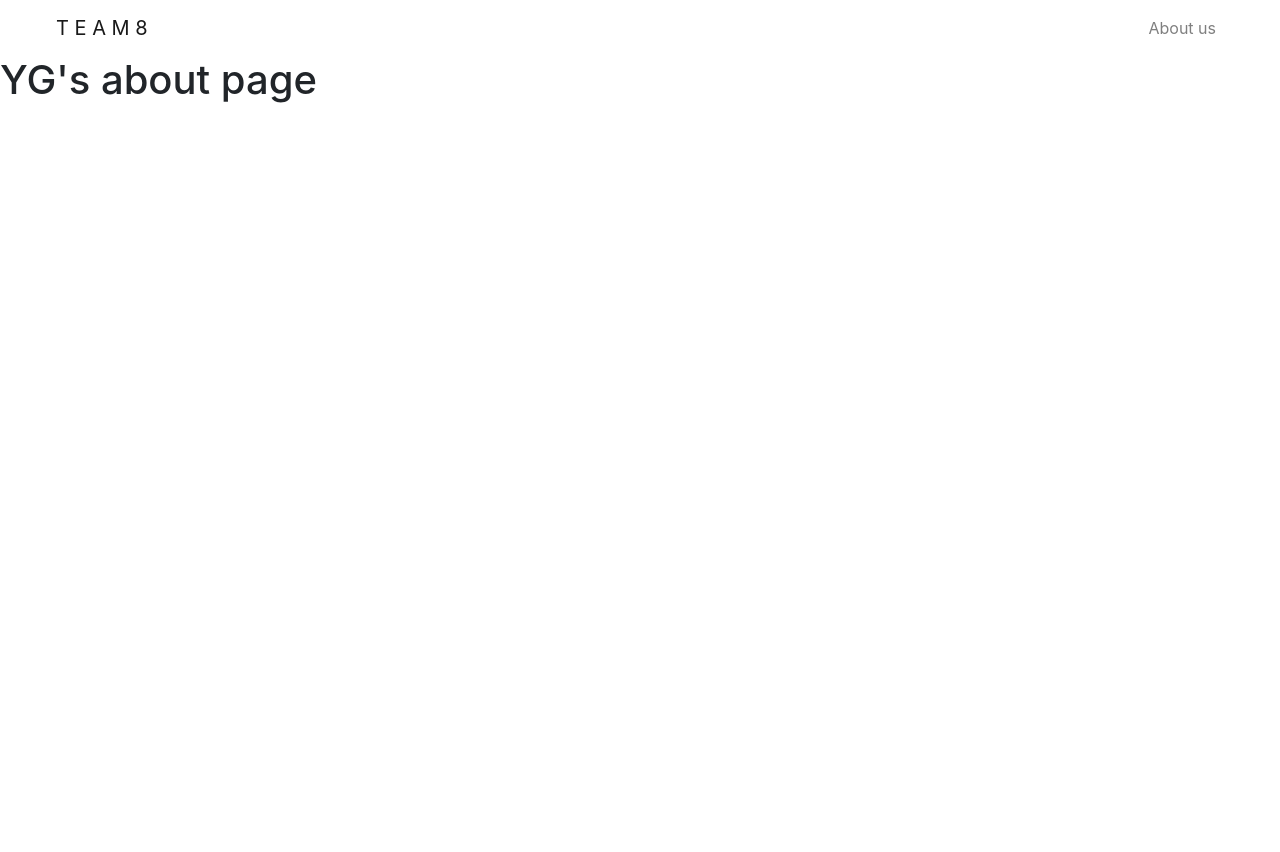
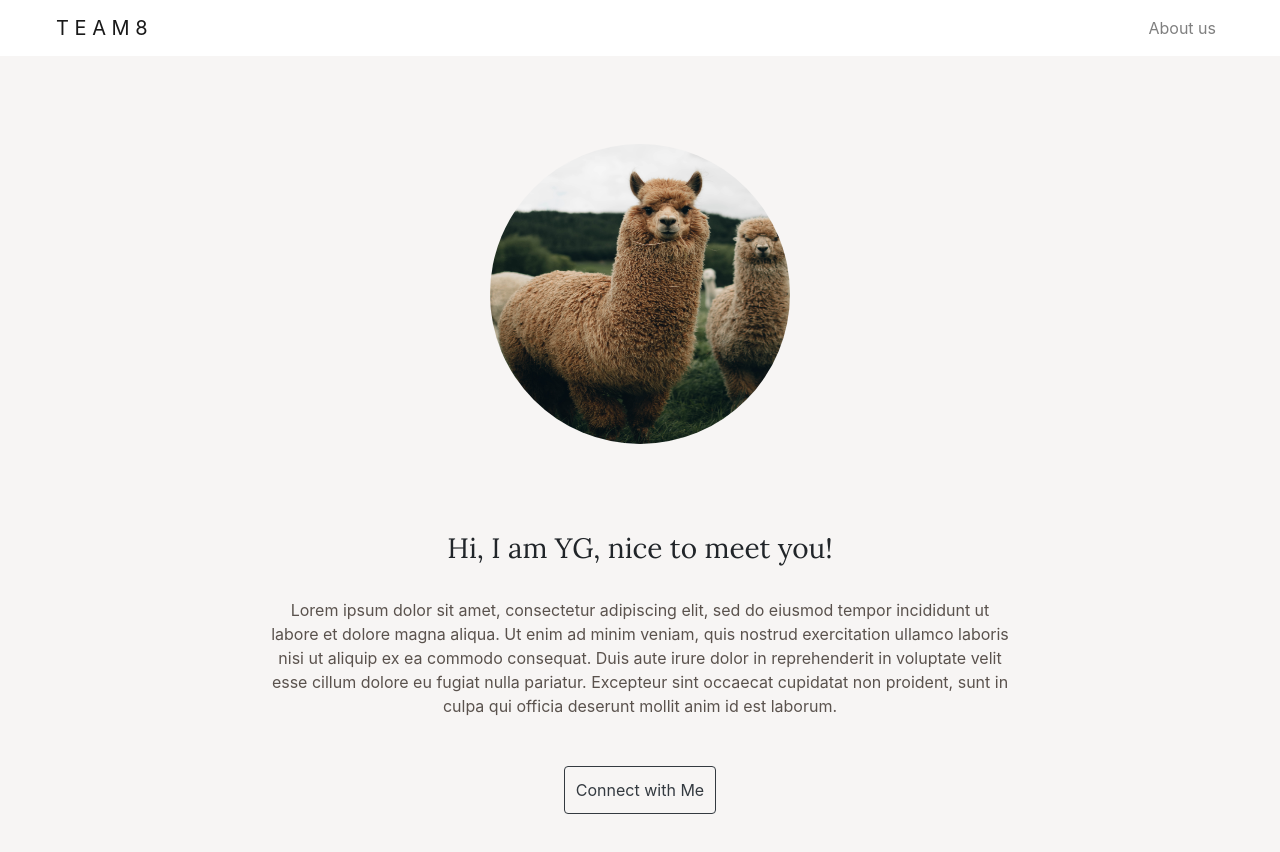
Before and after one commit to YGLEE1993/GatorGoods, a React (Create React App) app in the folder application/client/: page /yg in a window 1280 px wide. Shown: the top 852 px of the page. Before the commit the page ends 800 px from the top, so only its background shows below. Built offline with nearby package versions, Linux system fonts and the light colour scheme.

Commit message:
created YG about page and successfully got mysql data from server to client

```diff
--- a/application/client/package.json
+++ b/application/client/package.json
@@ -1,5 +1,6 @@
 {
   "name": "client",
+  "proxy": "http://127.0.0.1:3000",
   "version": "0.1.0",
   "private": true,
   "repository": {
@@ -15,6 +16,7 @@
     "@testing-library/jest-dom": "^4.2.4",
     "@testing-library/react": "^9.5.0",
     "@testing-library/user-event": "^7.2.1",
+    "axios": "^0.20.0",
     "bootstrap": "^4.5.2",
     "express": "^4.17.1",
     "jquery": "^3.5.1",
--- a/application/client/src/Components/pages/About/About.js
+++ b/application/client/src/Components/pages/About/About.js
@@ -2,8 +2,25 @@ import React from "react";
 import { Jumbotron, Button, Card, Container, Row, Col } from "react-bootstrap";
 import "./About.css";
 import placeholder from "../../assets/placeholder.jpg";
+import axios from 'axios';
 
 export default function About() {
+  const allDevs = [];
+
+  React.useEffect(()=>{
+    fetchDevs();
+  }, [])
+
+  const fetchDevs = () => {
+    axios.get('/api/developer')
+    .then( (res) => {
+      for(let i = 0; i < res.data.length; i++){
+        allDevs.push(res.data[i])
+      }
+      console.log(allDevs)
+    })
+  }
+
   return (
     <div>
       <Jumbotron className="about-banner">
@@ -37,7 +54,7 @@ export default function About() {
               <Card.Img variant="top" src={placeholder} />
               <Card.Body>
               <span className="card-subtext">Backend Master</span>
-                <Card.Title>Yugyeong (YG) Lee</Card.Title>
+                <Card.Title>Yugyeong (YG) Lee </Card.Title>
                 <Card.Text>
                   Some quick example text to build on the card title and make up
                   the bulk of the card's content.
--- /dev/null
+++ b/application/client/src/Components/pages/About/Individual/YG/YG.css
@@ -0,0 +1,32 @@
+.yg {
+  background-color: #f7f5f4;
+}
+.yg h3 {
+  font-family: Lora;
+}
+.yg p {
+  color: #5a524d;
+}
+.yg-img {
+  display: block;
+  margin-left: auto;
+  margin-right: auto;
+  width: 300px;
+  height: 300px;
+}
+.yg-img-container {
+  padding: 5.5rem;
+}
+.yg-textbox {
+  display: block;
+  margin-left: auto;
+  margin-right: auto;
+  width: 70%;
+  text-align: center;
+  padding-bottom: 9rem;
+}
+.yg-btn {
+  margin-top: 2rem;
+  margin-bottom: 2rem;
+  padding: 0.7rem;
+}
--- a/application/client/src/Components/pages/About/Individual/YG/YG.js
+++ b/application/client/src/Components/pages/About/Individual/YG/YG.js
@@ -1,9 +1,38 @@
-import React from 'react'
+import React from "react";
+import { Container, Row, Col, Image, Button } from "react-bootstrap";
+import "./YG.css";
+import placeholer from "../../../../assets/placeholder.jpg";
+export default function YG() {
+  return (
+    <div className="yg">
+      <Container>
+        <Row className="yg-img-container">
+          <Image className="yg-img" src={placeholer} roundedCircle />
+        </Row>
 
-export default function YG() {
-    return (
-        <div>
-            <h1>YG's about page</h1>
-        </div>
-    )
+        <Row className="yg-textbox">
+          <Col>
+            <h3>Hi, I am YG, nice to meet you!</h3>
+            <br/>
+            <p>
+              Lorem ipsum dolor sit amet, consectetur adipiscing elit, sed do
+              eiusmod tempor incididunt ut labore et dolore magna aliqua. Ut
+              enim ad minim veniam, quis nostrud exercitation ullamco laboris
+              nisi ut aliquip ex ea commodo consequat. Duis aute irure dolor in
+              reprehenderit in voluptate velit esse cillum dolore eu fugiat
+              nulla pariatur. Excepteur sint occaecat cupidatat non proident,
+              sunt in culpa qui officia deserunt mollit anim id est laborum.
+            </p>
+          </Col>
+          <Button
+            className="yg-btn"
+            variant="outline-dark"
+            href="/"
+          >
+            Connect with Me
+          </Button>
+        </Row>
+      </Container>
+    </div>
+  );
 }
```
Also changed, not shown: 2 other files (tests, documents, lock files or other folders).
